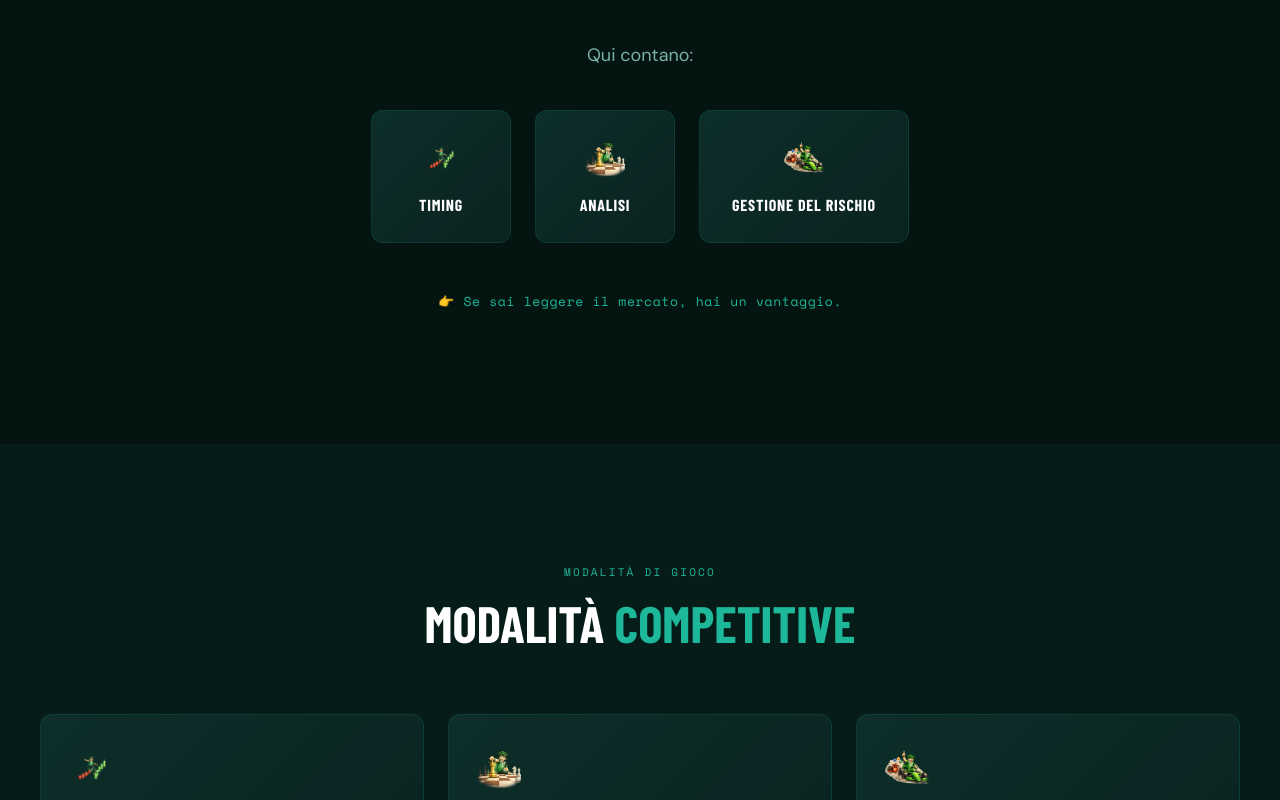
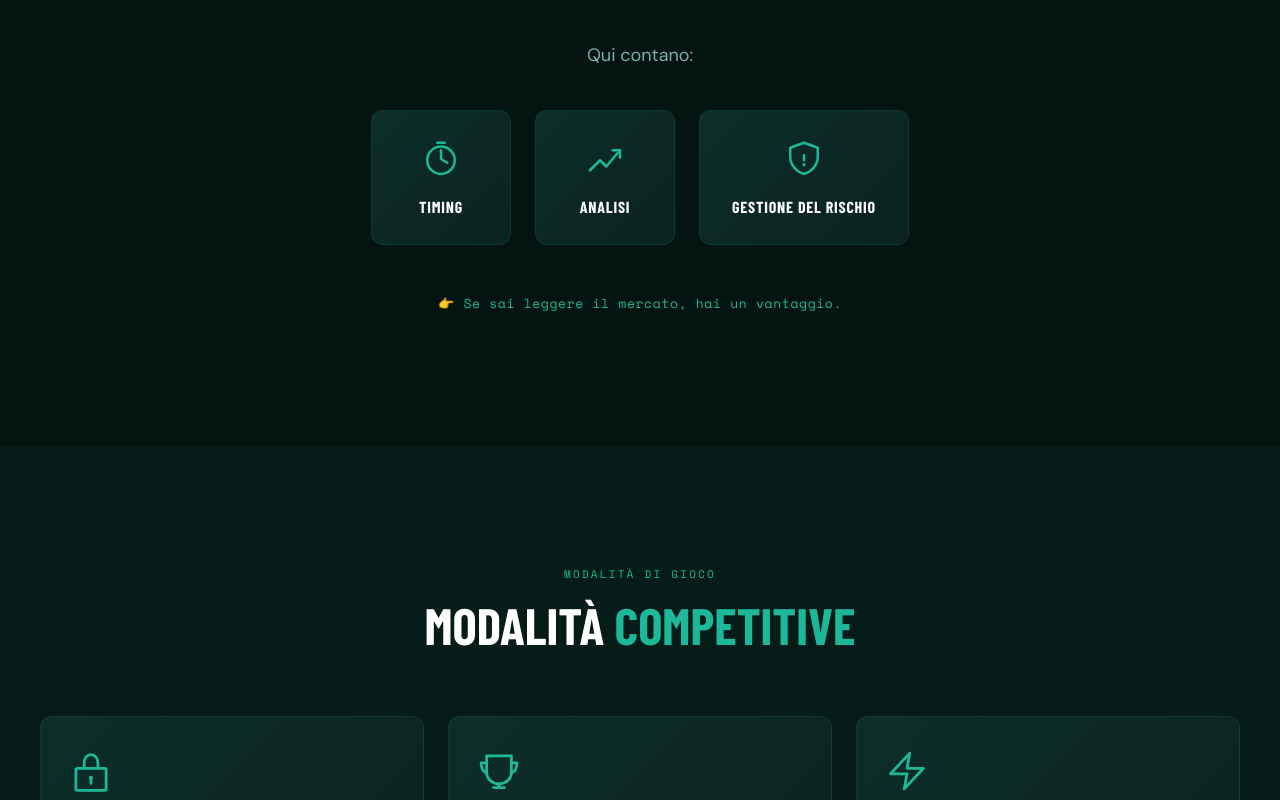
Before and after one commit to Fantacrypto/Fantacrypto-landing-page, a React (Vite) app: page / in a window 1280 px wide. Shown: the part 2840-3640 px from the top of the page. Built offline with nearby package versions, Linux system fonts and the light colour scheme; no server answers; a web font is replaced by a local one.

Commit message:
Update App.jsx

```diff
--- a/src/App.jsx
+++ b/src/App.jsx
@@ -600,8 +600,27 @@ function RealMarket({ lang }) {
 }
 function Skill({ lang }) {
   const t = T[lang].skill;
-  // ✅ AGGIORNATO: usa i tuoi PNG reali
-  const icons = ["/play.png", "/win.png", "/better.png"];
+
+  const icons = [
+    // Timer - Timing
+    <svg width="40" height="40" viewBox="0 0 256 256" fill="none" xmlns="http://www.w3.org/2000/svg">
+      <path d="M128 72V128L168 152" stroke="#1DB89A" strokeWidth="16" strokeLinecap="round" strokeLinejoin="round"/>
+      <path d="M104 24H152" stroke="#1DB89A" strokeWidth="16" strokeLinecap="round"/>
+      <circle cx="128" cy="136" r="88" stroke="#1DB89A" strokeWidth="16"/>
+    </svg>,
+    // ChartLine - Analysis
+    <svg width="40" height="40" viewBox="0 0 256 256" fill="none" xmlns="http://www.w3.org/2000/svg">
+      <path d="M32 200L96 136L136 176L224 72" stroke="#1DB89A" strokeWidth="16" strokeLinecap="round" strokeLinejoin="round"/>
+      <path d="M176 72H224V120" stroke="#1DB89A" strokeWidth="16" strokeLinecap="round" strokeLinejoin="round"/>
+    </svg>,
+    // ShieldWarning - Risk management
+    <svg width="40" height="40" viewBox="0 0 256 256" fill="none" xmlns="http://www.w3.org/2000/svg">
+      <path d="M40 114.79V56L128 24L216 56V114.79C216 163.36 178.11 208.7 128 224C77.89 208.7 40 163.36 40 114.79Z" stroke="#1DB89A" strokeWidth="16" strokeLinecap="round" strokeLinejoin="round"/>
+      <path d="M128 104V136" stroke="#1DB89A" strokeWidth="16" strokeLinecap="round"/>
+      <circle cx="128" cy="164" r="10" fill="#1DB89A"/>
+    </svg>,
+  ];
+
   return (
     <section id="skill" style={{ padding: "120px 24px", background: "#041410" }}>
       <div style={{ maxWidth: 900, margin: "0 auto", textAlign: "center" }}>
@@ -612,9 +631,10 @@ function Skill({ lang }) {
         <p style={{ fontFamily: "'DM Sans', sans-serif", fontSize: 18, color: "#7ab0aa", marginBottom: 40, lineHeight: 1.7 }}>{t.desc}</p>
         <div style={{ display: "flex", justifyContent: "center", gap: 24, flexWrap: "wrap", marginBottom: 48 }}>
           {t.items.map((item, i) => (
-            <div key={i} style={{ background: "linear-gradient(135deg, #0d2e2a, #0a2220)", border: "1px solid #1DB89A22", borderRadius: 12, padding: "28px 32px", textAlign: "center", minWidth: 140, transition: "border-color 0.3s" }}
-              onMouseEnter={e => e.currentTarget.style.borderColor = "#1DB89A66"} onMouseLeave={e => e.currentTarget.style.borderColor = "#1DB89A22"}>
-              <img src={icons[i]} alt={item.label} style={{ width: 40, height: 40, marginBottom: 12, objectFit: "contain" }} onError={e => e.target.style.display = "none"} />
+            <div key={i} style={{ background: "linear-gradient(135deg, #0d2e2a, #0a2220)", border: "1px solid #1DB89A22", borderRadius: 12, padding: "28px 32px", textAlign: "center", minWidth: 140, transition: "border-color 0.3s, transform 0.3s" }}
+              onMouseEnter={e => { e.currentTarget.style.borderColor = "#1DB89A66"; e.currentTarget.style.transform = "translateY(-4px)"; }}
+              onMouseLeave={e => { e.currentTarget.style.borderColor = "#1DB89A22"; e.currentTarget.style.transform = "translateY(0)"; }}>
+              <div style={{ marginBottom: 14 }}>{icons[i]}</div>
               <div style={{ fontFamily: "'Barlow Condensed', sans-serif", fontWeight: 800, fontSize: 16, color: "#fff", textTransform: "uppercase", letterSpacing: "0.05em" }}>{item.label}</div>
             </div>
           ))}
@@ -627,8 +647,29 @@ function Skill({ lang }) {
 
 function Modalita({ lang }) {
   const t = T[lang].modes;
-  // ✅ AGGIORNATO: usa i tuoi PNG reali
-  const icons = ["/play.png", "/win.png", "/better.png"];
+
+  const icons = [
+    // Lock - Private leagues
+    <svg width="44" height="44" viewBox="0 0 256 256" fill="none" xmlns="http://www.w3.org/2000/svg">
+      <rect x="40" y="112" width="176" height="128" rx="8" stroke="#1DB89A" strokeWidth="16" strokeLinecap="round" strokeLinejoin="round"/>
+      <path d="M88 112V80C88 53.49 106.05 32 128 32C149.95 32 168 53.49 168 80V112" stroke="#1DB89A" strokeWidth="16" strokeLinecap="round"/>
+      <circle cx="128" cy="168" r="12" fill="#1DB89A"/>
+      <path d="M128 180V200" stroke="#1DB89A" strokeWidth="16" strokeLinecap="round"/>
+    </svg>,
+    // Trophy - Global rankings
+    <svg width="44" height="44" viewBox="0 0 256 256" fill="none" xmlns="http://www.w3.org/2000/svg">
+      <path d="M56 40H200V136C200 172.93 167.67 203.2 128 203.2C88.33 203.2 56 172.93 56 136V40Z" stroke="#1DB89A" strokeWidth="16" strokeLinecap="round" strokeLinejoin="round"/>
+      <path d="M56 80H24C24 80 24 136 56 136" stroke="#1DB89A" strokeWidth="16" strokeLinecap="round" strokeLinejoin="round"/>
+      <path d="M200 80H232C232 80 232 136 200 136" stroke="#1DB89A" strokeWidth="16" strokeLinecap="round" strokeLinejoin="round"/>
+      <path d="M96 224H160" stroke="#1DB89A" strokeWidth="16" strokeLinecap="round"/>
+      <path d="M128 203.2V224" stroke="#1DB89A" strokeWidth="16" strokeLinecap="round"/>
+    </svg>,
+    // Lightning - Timed tournaments
+    <svg width="44" height="44" viewBox="0 0 256 256" fill="none" xmlns="http://www.w3.org/2000/svg">
+      <path d="M144 24L32 144H128L112 232L224 112H128L144 24Z" stroke="#1DB89A" strokeWidth="16" strokeLinecap="round" strokeLinejoin="round"/>
+    </svg>,
+  ];
+
   return (
     <section id="modalita" style={{ padding: "120px 24px", background: "#061c18" }}>
       <div style={{ maxWidth: 1200, margin: "0 auto" }}>
@@ -641,8 +682,9 @@ function Modalita({ lang }) {
         <div style={{ display: "grid", gridTemplateColumns: "repeat(auto-fit, minmax(280px, 1fr))", gap: 24, marginBottom: 56 }}>
           {t.items.map((m, i) => (
             <article key={i} style={{ background: "linear-gradient(135deg, #0d2e2a, #0a2220)", border: "1px solid #1DB89A22", borderRadius: 12, padding: "32px 28px", transition: "border-color 0.3s, transform 0.3s" }}
-              onMouseEnter={e => { e.currentTarget.style.borderColor = "#1DB89A66"; e.currentTarget.style.transform = "translateY(-4px)"; }} onMouseLeave={e => { e.currentTarget.style.borderColor = "#1DB89A22"; e.currentTarget.style.transform = "translateY(0)"; }}>
-              <img src={icons[i]} alt={m.title} style={{ width: 44, height: 44, marginBottom: 16, objectFit: "contain" }} onError={e => e.target.style.display = "none"} />
+              onMouseEnter={e => { e.currentTarget.style.borderColor = "#1DB89A66"; e.currentTarget.style.transform = "translateY(-4px)"; }}
+              onMouseLeave={e => { e.currentTarget.style.borderColor = "#1DB89A22"; e.currentTarget.style.transform = "translateY(0)"; }}>
+              <div style={{ marginBottom: 16 }}>{icons[i]}</div>
               <h3 style={{ fontFamily: "'Barlow Condensed', sans-serif", fontWeight: 800, fontSize: 20, color: "#1DB89A", textTransform: "uppercase", margin: "0 0 12px" }}>{m.title}</h3>
               <p style={{ fontFamily: "'DM Sans', sans-serif", fontSize: 15, lineHeight: 1.7, color: "#6a9e98", margin: 0 }}>{m.desc}</p>
             </article>
```
